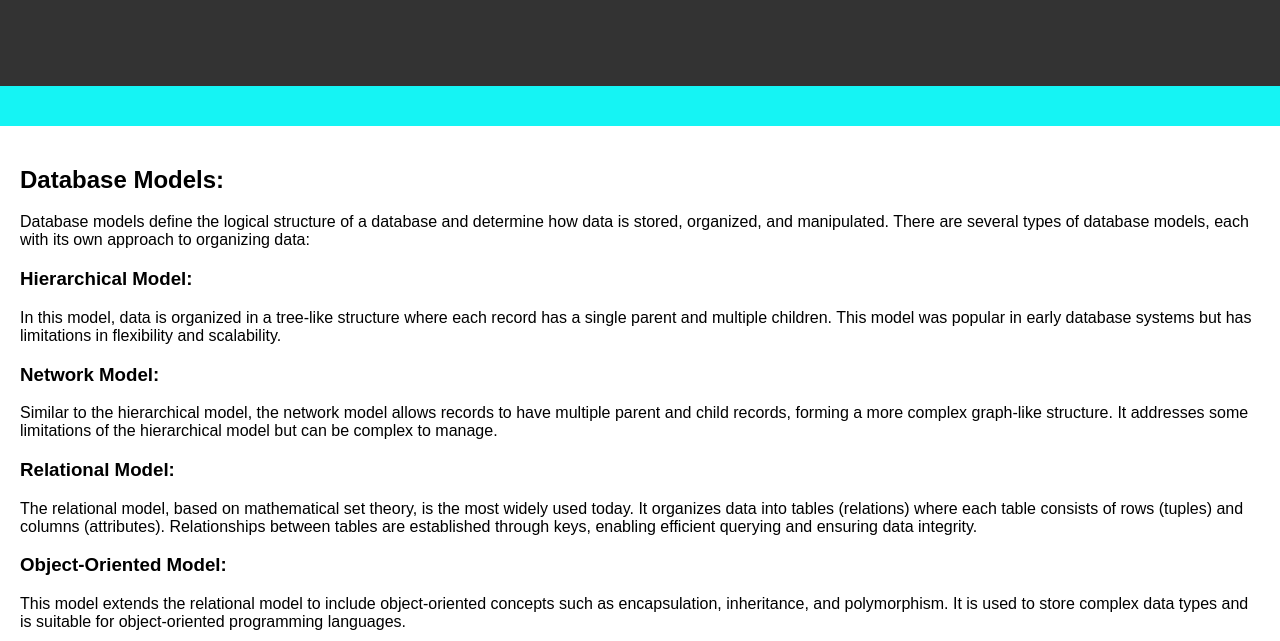
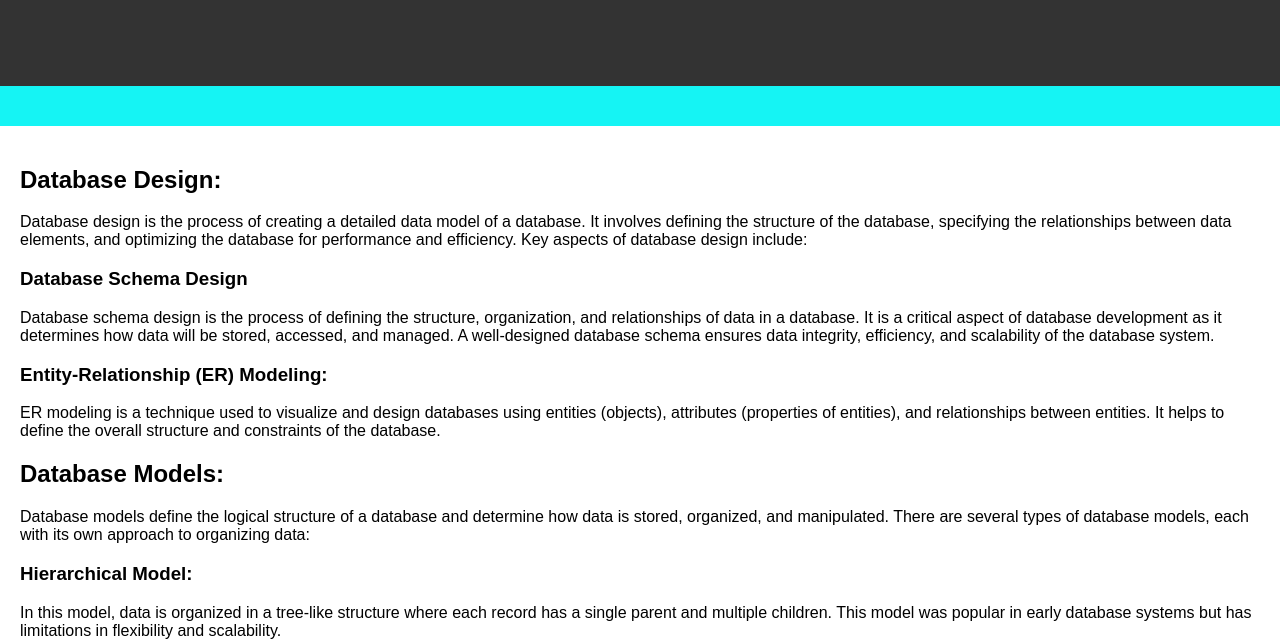
Before and after one commit to Aashutosh1225/ASSIGNMENTS, a plain HTML site: page day8.html in a window 1280 px wide. Shown: the part 173-814 px from the top of the page. Drawn offline with Linux system fonts and the light colour scheme.

Commit message:
Update day8.html

```diff
--- a/day8.html
+++ b/day8.html
@@ -13,7 +13,17 @@ Database Models</title>
 
         </div>
        <div class="main">
-     <h2> Database Models:</h2>
+           <h2> Database Design:</h2>
+
+Database design is the process of creating a detailed data model of a database. It involves defining the structure of the database, specifying the relationships between data elements, and optimizing the database for performance and efficiency. Key aspects of database design include:
+
+<h3>Database Schema Design</h3>
+Database schema design is the process of defining the structure, organization, and relationships of data in a database. It is a critical aspect of database development as it determines how data will be stored, accessed, and managed. A well-designed database schema ensures data integrity, efficiency, and scalability of the database system.
+<h3>Entity-Relationship (ER) Modeling: </h3> ER modeling is a technique used to visualize and design databases using entities (objects), attributes (properties of entities), and relationships between entities. It helps to define the overall structure and constraints of the database.
+
+
+
+           <h2> Database Models:</h2>
 
 Database models define the logical structure of a database and determine how data is stored, organized, and manipulated. There are several types of database models, each with its own approach to organizing data:
 
```
